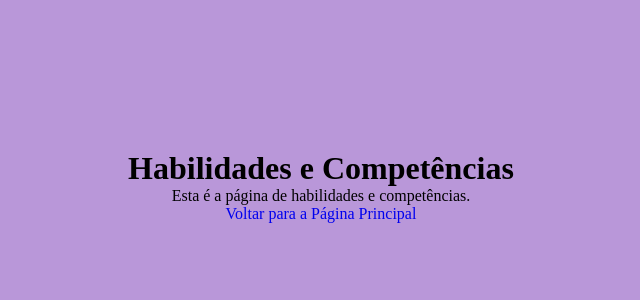
After one commit to kaikinattandossantos/Site_Apresenta-o, a Flask app: page /competencias in a window 1280 px wide. The commit adds this page. Shown: the top 300 px of the page, without its empty margins (319-959 px from the left). Run offline with Flask 3, Linux system fonts and the light colour scheme.

Commit message:
páginas adicionadas

```diff
--- a/app.py
+++ b/app.py
@@ -4,26 +4,17 @@ import pyodbc
 app = Flask(__name__)
 
 
-@app.route('/')
-def home():
-  return render_template('index.html')
+@app.route("/")
+def index():
+  return render_template("index.html")
 
+@app.route("/competencias")
+def competencias():
+  return render_template("comp.html")
 
-@app.route('/sobremim')
-def sobremim():
-   return render_template('sobremim.html')
-
-
-@app.route('/Competencias')
-def competencias():
-   return render_template('competencias.html')
-
-
-@app.route('/Projetos')
-def Projetos():
-   return render_template('Projetos.html')
-
-
+@app.route("/projetos")
+def projetos():
+  return render_template("projetos.html")
 
 if __name__ == '__main__':
     app.run(debug=True)
--- /dev/null
+++ b/static/comp.css
@@ -0,0 +1,15 @@
+* {
+    margin: 0;
+    padding: 0;
+    box-sizing: border-box;
+}
+
+body {
+    background-color: rgb(185, 151, 217);
+    text-align: center;
+    padding-top: 150px;
+}
+
+a {
+    text-decoration: none;
+}
--- /dev/null
+++ b/templates/comp.html
@@ -0,0 +1,15 @@
+<!DOCTYPE html>
+<html lang="en">
+<head>
+    <meta charset="UTF-8">
+    <meta name="viewport" content="width=device-width, initial-scale=1.0">
+    <title>Habilidades e Competências</title>
+    <link rel="stylesheet" href="{{ url_for('static', filename='comp.css') }}">
+
+</head>
+<body>
+    <h1>Habilidades e Competências</h1>
+    <p>Esta é a página de habilidades e competências.</p>
+    <a href="{{ url_for('index') }}">Voltar para a Página Principal</a>
+</body>
+</html>
--- a/templates/index.html
+++ b/templates/index.html
@@ -10,10 +10,8 @@
 
 <h1>Kaiki Nattan</h1>
 
-<a href="https://www.exemplo.com" target="_blank">Sobre mim</a><br>
-<a href="https://www.exemplo.com" target="_blank">Habilidades e competências</a><br>
-<a href="https://www.exemplo.com" target="_blank">Serviços contratáveis</a> <br>
-<a href="https://www.exemplo.com" target="_blank">Meus projetos</a>
+<a href="{{ url_for('competencias') }}">Habilidades e competências</a><br>
+<a href="{{ url_for('projetos') }}">Meus projetos</a>
 
 
 
```
Also changed, not shown: elemento.js (deleted), imagens/perfil.png (added), static/projetos.css (added), templates/projetos.html (added).
